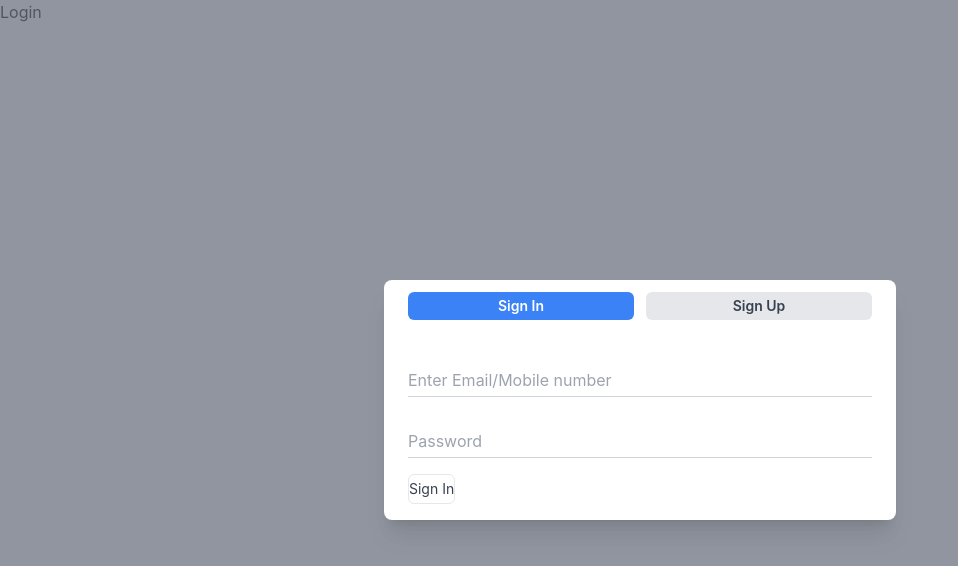
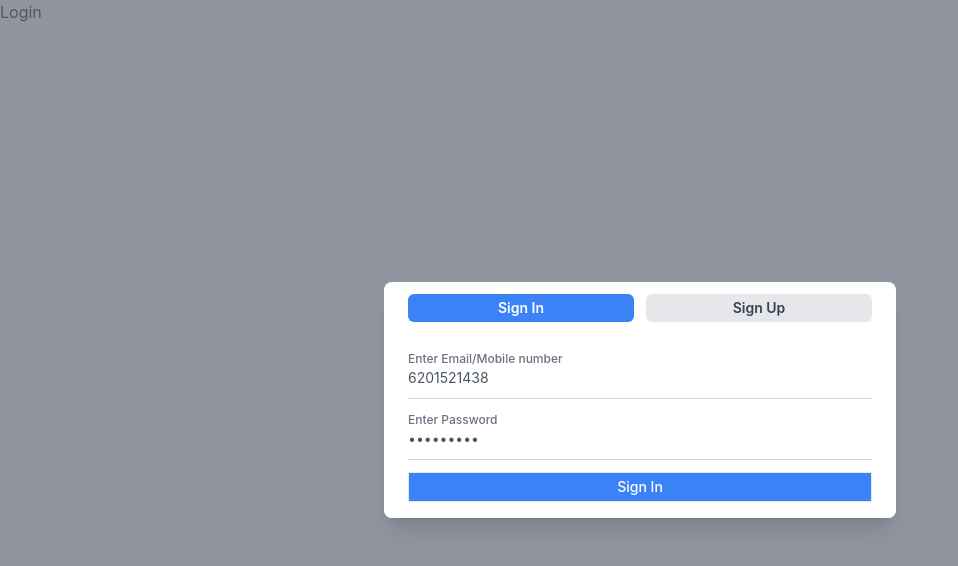
Before and after one commit to rahulsuvaidyam/HRS, a React (Create React App) app: page / in a window 1280 px wide. Both pictures are taken after a click on the button "Login". Shown: the top 566 px of the page, without its empty margins (0-958 px from the left). Built offline with nearby package versions, Linux system fonts and the light colour scheme.

Commit message:
login register working

```diff
--- a/package.json
+++ b/package.json
@@ -10,14 +10,16 @@
     "@types/axios": "^0.14.0",
     "@types/jest": "^27.5.2",
     "@types/node": "^16.18.59",
-    "@types/react": "^18.2.30",
+    "@types/react": "^18.2.33",
     "@types/react-dom": "^18.2.14",
     "@types/react-router-dom": "^5.3.3",
     "axios": "^1.5.1",
+    "formik": "^2.4.5",
     "react": "^18.2.0",
     "react-dom": "^18.2.0",
     "react-router-dom": "^6.17.0",
     "react-scripts": "5.0.1",
+    "react-toastify": "^9.1.3",
     "typescript": "^4.9.5",
     "web-vitals": "^2.1.4"
   },
--- a/src/Auth/Auth.tsx
+++ b/src/Auth/Auth.tsx
@@ -28,7 +28,7 @@ const Auth: FC<AuthProps> = () => {
                     </Transition.Child>
 
                     <div className="fixed inset-0 z-10 w-screen overflow-y-auto">
-                        <div className="flex min-h-full items-end justify-center p-4 text-center sm:items-center sm:p-0">
+                        <div className="flex min-h-full items-center justify-center px-2 sm:px-4 text-center sm:items-center sm:p-0">
                             <Transition.Child
                                 as={Fragment}
                                 enter="ease-out duration-300"
@@ -38,7 +38,7 @@ const Auth: FC<AuthProps> = () => {
                                 leaveFrom="opacity-100 translate-y-0 sm:scale-100"
                                 leaveTo="opacity-0 translate-y-4 sm:translate-y-0 sm:scale-95"
                             >
-                                <Dialog.Panel className="relative transform overflow-hidden rounded-lg bg-white text-left shadow-xl transition-all sm:my-8 sm:w-full sm:max-w-lg">
+                                <Dialog.Panel className="relative transform overflow-hidden rounded-lg bg-white text-left shadow-xl transition-all  w-full sm:max-w-lg">
                                     <div className="flex justify-between items-center gap-3 px-6 py-3">
                                         <button onClick={()=>setOpen(false)} className={`${open?'bg-gray-200 text-gray-700':'bg-blue-500 text-white'} rop-shadow-lg px-6 rounded-md py-1 text-sm w-1/2  font-semibold`}>Sign In</button>
                                         <button onClick={()=>setOpen(true)} className={`${open?'bg-blue-500 text-white':'bg-gray-200 text-gray-700'} rop-shadow-lg px-6 rounded-md py-1 text-sm w-1/2  font-semibold`}>Sign Up</button>
--- a/src/Auth/Login/Login.tsx
+++ b/src/Auth/Login/Login.tsx
@@ -1,41 +1,80 @@
-import { type FC } from 'react';
+import { useContext, type FC } from 'react';
 import Button from '../../Component/Button';
+import { Formik, Form, Field } from "formik";
+import Http from '../../Services/Http';
+import { DataContext } from '../../Context/DataProvider';
+import { toast } from 'react-toastify';
 
 interface LoginProps { }
+interface FormValues {
+    username: string;
+    password: string;
+}
+
+const initialValues: FormValues = {
+    username: "6201521438",
+    password: "Rahul@123",
+};
 
 const Login: FC<LoginProps> = () => {
 
+    const {setLogInPage} = useContext(DataContext)
+    const onsubmit = async (values: any) => {
+        try {
+            const response = await Http({
+              url: '/auth/login',
+              method: 'post',
+              data: values
+            }, true);
+            if (response.data?.code === 'SUCCESS_200') {
+              sessionStorage.setItem('token', response.data.data.token);
+              sessionStorage.setItem('userDetails', JSON.stringify(response.data.data.userDetail))
+              toast.success(response.data?.message)
+              setLogInPage(false)
+            } else {
+                toast.error(response?.data?.message)
+            }
+          } catch ( error:any ) {
+            toast.error(error.response.data?.message)
+          }
+    }
+
     return (
         <>
-            <div className="bg-white px-4 pb-4 pt-5 sm:p-6 sm:pb-4">
+              <Formik
+                initialValues={initialValues}
+                //   validate={validate}
+                onSubmit={onsubmit}>
+                <Form className="bg-white px-4 pb-4 pt-5 sm:p-6 sm:pb-4">
                     <div className="relative z-0 w-full mb-5 group">
-                    <input type="text" autoComplete="off" name="username" id="username"
+                        <Field type="text" autoComplete="off" name="username" id="username"
                             className="block py-2.5 px-0 w-full text-sm
-                        text-gray-400 bg-transparent border-0 border-b border-gray-300 appearance-none
+                        text-gray-600 bg-transparent border-0 border-b border-gray-300 appearance-none
                             focus:outline-none focus:ring-0 focus:border-blue-400
                             peer" placeholder=" " />
-                    <label htmlFor="username" className="peer-focus:font-medium absolute  text-gray-400
+                        <label htmlFor="username" className="font-medium absolute  text-gray-500
                         duration-300 transform -translate-y-6 scale-75 top-3 -z-10 origin-[0] peer-focus:left-0 peer-focus:text-blue-500
                         peer-placeholder-shown:scale-100 peer-placeholder-shown:translate-y-0  peer-focus:scale-75 peer-focus:-translate-y-6">
                             Enter Email/Mobile number
                         </label>
                     </div>
-                <div className="relative z-0 w-full  group">
-                    <input type="password" autoComplete="off" name="password" id="password"
+                    <div className="relative z-0 w-full mb-1 group">
+                        <Field type="password" autoComplete="off" name="password" id="password"
                             className="block py-2.5 px-0 w-full text-sm
-                        text-gray-400 bg-transparent border-0 border-b border-gray-300 appearance-none
+                        text-gray-600 bg-transparent border-0 border-b border-gray-300 appearance-none
                             focus:outline-none focus:ring-0 focus:border-blue-400
                             peer" placeholder=" " />
-                    <label htmlFor="password" className="peer-focus:font-medium absolute  text-gray-400
+                        <label htmlFor="password" className="font-medium absolute  text-gray-500
                         duration-300 transform -translate-y-6 scale-75 top-3 -z-10 origin-[0] peer-focus:left-0 peer-focus:text-blue-500
                         peer-placeholder-shown:scale-100 peer-placeholder-shown:translate-y-0  peer-focus:scale-75 peer-focus:-translate-y-6">
-                        Password
+                            Enter Password
                         </label>
                     </div>
+                    <div className="pt-2">
+                        <Button title='Sign In' w='full' bg='blue-500' text='white'/>
                     </div>
-            <div className="px-6 pb-4">
-                <Button title='Sign In' px='3' py='1' />
-            </div>
+                </Form>
+            </Formik>
         </>
     );
 }
--- a/src/Auth/Register/Register.tsx
+++ b/src/Auth/Register/Register.tsx
@@ -1,40 +1,117 @@
-import type { FC } from 'react';
+import { useContext, type FC } from 'react';
 import Button from '../../Component/Button';
+import { Formik, Form, Field } from "formik";
+import Http from '../../Services/Http';
+import { toast } from 'react-toastify';
+import { DataContext } from '../../Context/DataProvider';
 
-interface RegisterProps {}
+interface RegisterProps {
+}
+interface FormValues {
+    name: string;
+    email: string;
+    phone: string;
+    gender: string,
+    password: string;
+}
+
+const initialValues: FormValues = {
+    name: "",
+    email: "",
+    phone:"",
+    gender: "",
+    password: "",
+};
+
 
 const Register: FC<RegisterProps> = () => {
+    const {setLogInPage} = useContext(DataContext)
+    const onsubmit = async(values: any) => {
+        try {
+            const response = await Http({
+              url: '/auth/register',
+              method: 'post',
+              data: values
+            }, true);
+            toast.success(response.data?.message)
+            setLogInPage(false)
+          } catch ( error:any) {
+            toast.error(error.response.data?.message)
+          }
+    }
     return (
         <>
-         <div className="bg-white px-4 pb-4 pt-5 sm:p-6 sm:pb-4">
+            <Formik
+                initialValues={initialValues}
+                //   validate={validate}
+                onSubmit={onsubmit}>
+                <Form className="bg-white px-4 pb-4 pt-5 sm:p-6 sm:pb-4">
                     <div className="relative z-0 w-full mb-5 group">
-                    <input type="text" autoComplete="off" name="username" id="username"
+                        <Field type="text" autoComplete="off" name="name" id="name"
                             className="block py-2.5 px-0 w-full text-sm
-                        text-gray-400 bg-transparent border-0 border-b border-gray-300 appearance-none
+                        text-gray-600 bg-transparent border-0 border-b border-gray-300 appearance-none
                             focus:outline-none focus:ring-0 focus:border-blue-400
                             peer" placeholder=" " />
-                    <label htmlFor="username" className="peer-focus:font-medium absolute  text-gray-400
+                        <label htmlFor="name" className="font-medium absolute  text-gray-500
                         duration-300 transform -translate-y-6 scale-75 top-3 -z-10 origin-[0] peer-focus:left-0 peer-focus:text-blue-500
                         peer-placeholder-shown:scale-100 peer-placeholder-shown:translate-y-0  peer-focus:scale-75 peer-focus:-translate-y-6">
-                        Enter Email/Mobile number
+                            Enter Name
                         </label>
                     </div>
-                <div className="relative z-0 w-full  group">
-                    <input type="password" autoComplete="off" name="password" id="password"
+                    <div className="relative z-0 w-full mb-5 group">
+                        <Field type="text" autoComplete="off" name="email" id="email"
                             className="block py-2.5 px-0 w-full text-sm
-                        text-gray-400 bg-transparent border-0 border-b border-gray-300 appearance-none
+                        text-gray-600 bg-transparent border-0 border-b border-gray-300 appearance-none
                             focus:outline-none focus:ring-0 focus:border-blue-400
                             peer" placeholder=" " />
-                    <label htmlFor="password" className="peer-focus:font-medium absolute  text-gray-400
+                        <label htmlFor="email" className="font-medium absolute  text-gray-500
                         duration-300 transform -translate-y-6 scale-75 top-3 -z-10 origin-[0] peer-focus:left-0 peer-focus:text-blue-500
                         peer-placeholder-shown:scale-100 peer-placeholder-shown:translate-y-0  peer-focus:scale-75 peer-focus:-translate-y-6">
-                        Password
+                            Enter Email
                         </label>
                     </div>
+                    <div className="relative z-0 w-full mb-5 group">
+                        <Field type="number" autoComplete="off" name="phone" id="phone"
+                            className="block py-2.5 px-0 w-full text-sm
+                        text-gray-600 bg-transparent border-0 border-b border-gray-300 appearance-none
+                            focus:outline-none focus:ring-0 focus:border-blue-400
+                            peer" placeholder=" " />
+                        <label htmlFor="phone" className="font-medium absolute  text-gray-500
+                        duration-300 transform -translate-y-6 scale-75 top-3 -z-10 origin-[0] peer-focus:left-0 peer-focus:text-blue-500
+                        peer-placeholder-shown:scale-100 peer-placeholder-shown:translate-y-0  peer-focus:scale-75 peer-focus:-translate-y-6">
+                            Enter Mobile number
+                        </label>
                     </div>
-            <div className="px-6 pb-4">
-                <Button title='Sign Up' px='3' py='1' />
+                    <div className="relative z-0 w-full mb-1 group">
+                        <Field type="password" autoComplete="off" name="password" id="password"
+                            className="block py-2.5 px-0 w-full text-sm
+                        text-gray-600 bg-transparent border-0 border-b border-gray-300 appearance-none
+                            focus:outline-none focus:ring-0 focus:border-blue-400
+                            peer" placeholder=" " />
+                        <label htmlFor="password" className="font-medium absolute  text-gray-500
+                        duration-300 transform -translate-y-6 scale-75 top-3 -z-10 origin-[0] peer-focus:left-0 peer-focus:text-blue-500
+                        peer-placeholder-shown:scale-100 peer-placeholder-shown:translate-y-0  peer-focus:scale-75 peer-focus:-translate-y-6">
+                            Enter Password
+                        </label>
                     </div>
+                    <div className="">
+                        <label htmlFor="gender" className='text-gray-500 text-sm font-medium'>Gender</label>
+                        <div className="flex gap-x-2">
+                            <div className="flex items-center gap-x-2">
+                                <Field id="male" value='MALE' name="gender" type="radio" className="h-3 w-3 border-gray-300 text-indigo-600 focus:ring-indigo-600" />
+                                <label htmlFor="male" className="block text-sm font-medium leading-6 text-gray-600">Male</label>
+                            </div>
+                            <div className="flex items-center gap-x-2">
+                                <Field id="female" value='FEMALE' name="gender" type="radio" className="h-3 w-3 border-gray-300 text-indigo-600 focus:ring-indigo-600" />
+                                <label htmlFor="female" className="block text-sm font-medium leading-6 text-gray-600">Female</label>
+                            </div>
+                        </div>
+                    </div>
+                    <div className="pt-2">
+                        <Button title='Sign Up' w='full' bg='blue-500' text='white'/>
+                    </div>
+                </Form>
+            </Formik>
         </>
     );
 }
--- a/src/Component/Button.tsx
+++ b/src/Component/Button.tsx
@@ -1,22 +1,25 @@
-import type { FC } from 'react';
+import type { FC, MouseEventHandler } from 'react';
 
 interface ButtonProps {
     title:string,
     w?:string,
     h?:string,
-    px:string,
-    py:string,
+    px?:number,
+    py?:number,
     bg?:string,
     text?:string,
     size?:string,
+    rounded?:string,
+    click?:MouseEventHandler<HTMLButtonElement>,
 }
 
 const Button: FC<ButtonProps> = (
-    {title,w='auto',h='auto',px,py,bg='gray-100',text='gray-700',size='sm'}) => {
+    {title,w='auto',h='auto',px=4,py=1,bg='gray-100',text='gray-700',size='sm',click,rounded=''}) => {
     return (
         <>
-         <button
-         className={`border rounded-md
+         <button onClick={click} type='submit'
+         className={`border rounded-${rounded}
+         font-medium
          w-${w}
          h-${h}
          px-${px}
```
Also changed, not shown: src/App.tsx (+14 -0 lines), 2 other files (tests, documents, lock files or other folders). Lines whose indentation alone changed are shown as unchanged.
